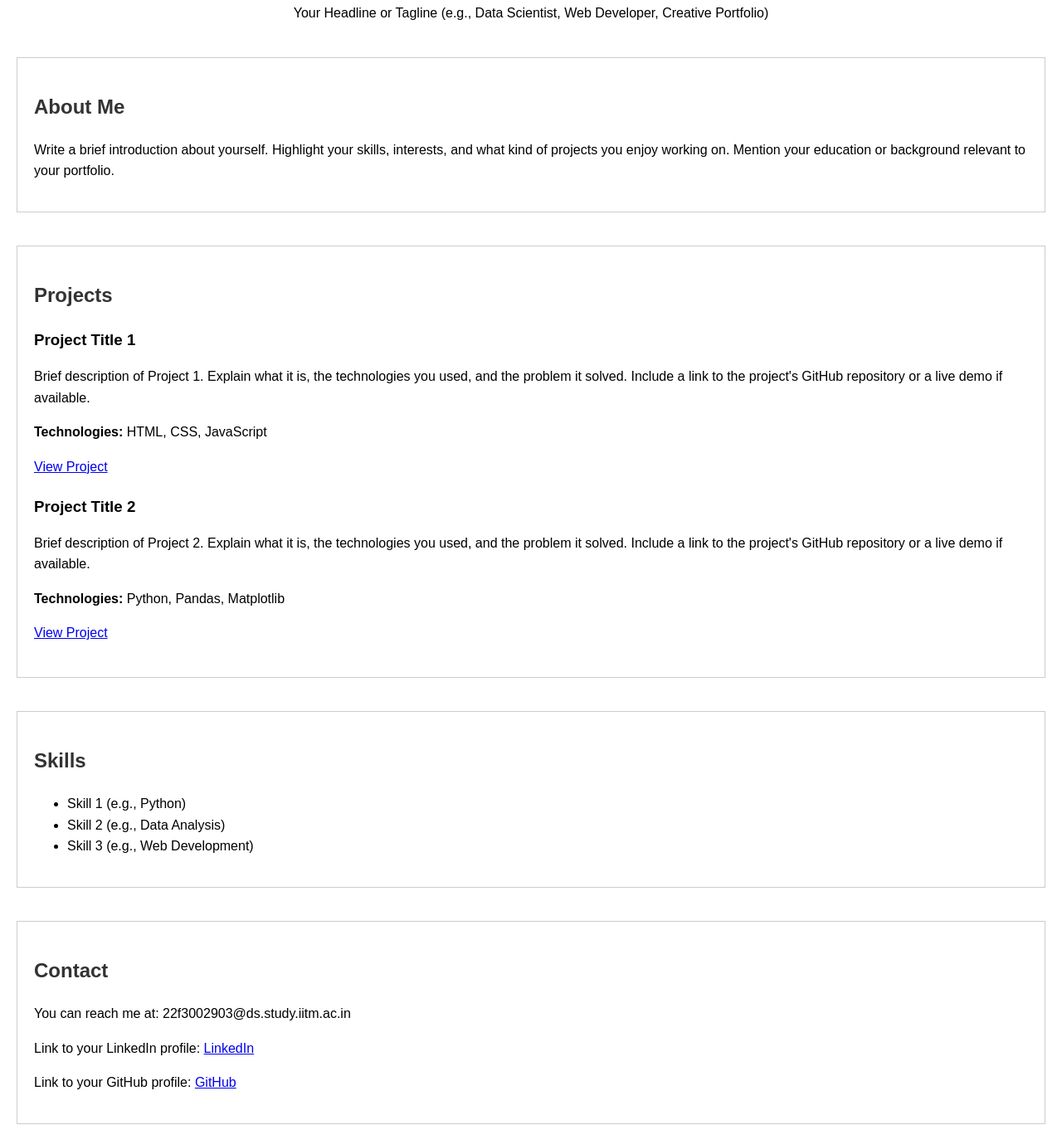
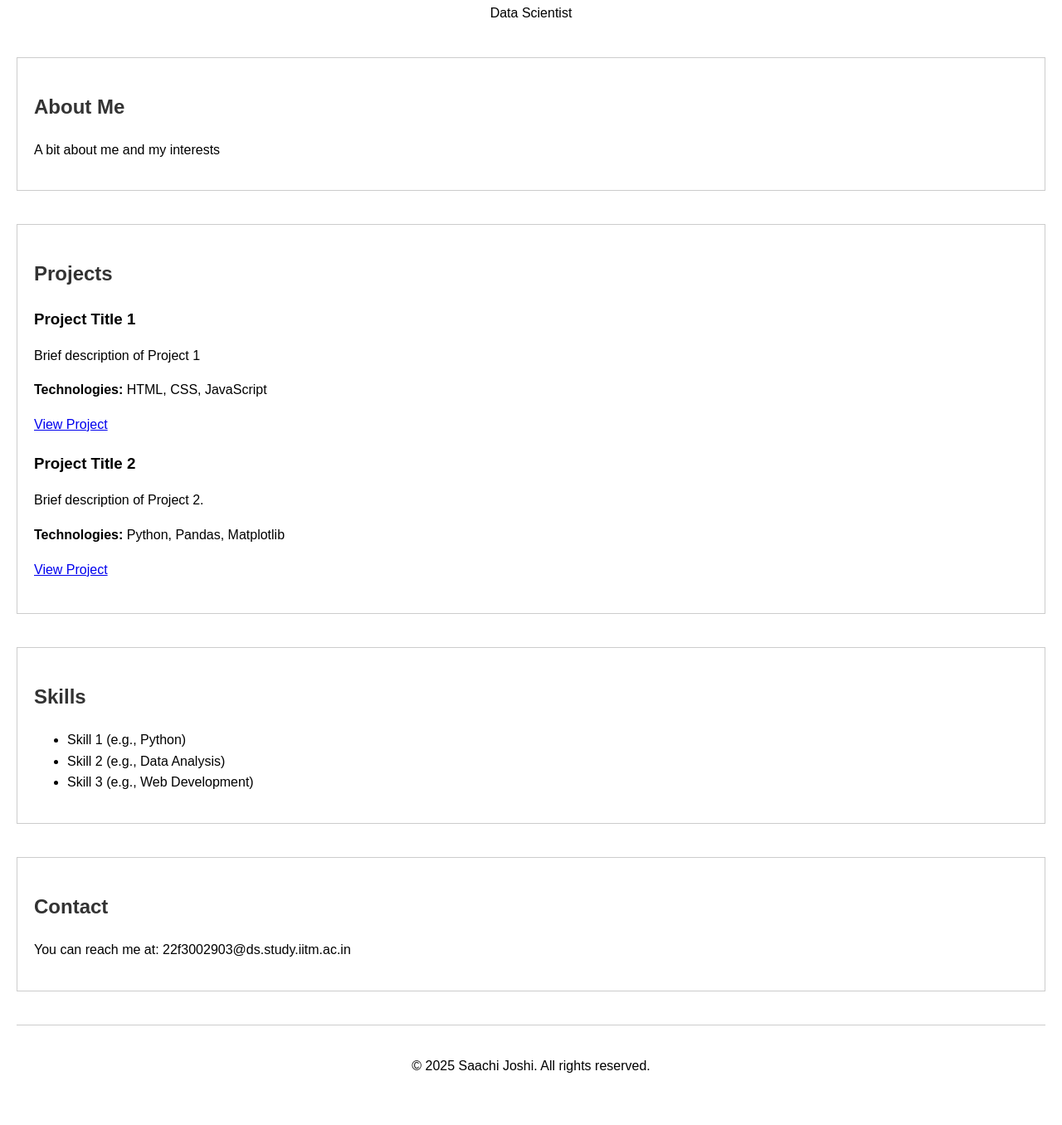
Before and after one commit to saachi14/repo, a plain HTML site: page index.html in a window 1280 px wide. Shown: the part 91-1447 px from the top of the page at 83% size. After the commit the page ends 1408 px from the top, so only its background shows below. Drawn offline with Linux system fonts and the light colour scheme.

Commit message:
Update index.html

```diff
--- a/index.html
+++ b/index.html
@@ -40,14 +40,13 @@
 
     <header>
         <h1>Saachi Joshi</h1>
-        <p>Your Headline or Tagline (e.g., Data Scientist, Web Developer, Creative Portfolio)</p>
+        <p>Data Scientist</p>
     </header>
 
     <section id="about">
         <h2>About Me</h2>
         <p>
-            Write a brief introduction about yourself. Highlight your skills, interests, and what kind of projects you enjoy working on.
-            Mention your education or background relevant to your portfolio.
+            A bit about me and my interests
         </p>
     </section>
 
@@ -56,8 +55,7 @@
         <div class="project">
             <h3>Project Title 1</h3>
             <p>
-                Brief description of Project 1. Explain what it is, the technologies you used, and the problem it solved.
-                Include a link to the project's GitHub repository or a live demo if available.
+                Brief description of Project 1
             </p>
             <p><strong>Technologies:</strong> HTML, CSS, JavaScript</p>
             <a href="#" target="_blank">View Project</a>
@@ -66,14 +64,11 @@
         <div class="project">
             <h3>Project Title 2</h3>
             <p>
-                Brief description of Project 2. Explain what it is, the technologies you used, and the problem it solved.
-                Include a link to the project's GitHub repository or a live demo if available.
+                Brief description of Project 2.
             </p>
             <p><strong>Technologies:</strong> Python, Pandas, Matplotlib</p>
             <a href="#" target="_blank">View Project</a>
         </div>
-
-        <!-- Add more projects as needed -->
 
     </section>
 
@@ -83,7 +78,6 @@
             <li>Skill 1 (e.g., Python)</li>
             <li>Skill 2 (e.g., Data Analysis)</li>
             <li>Skill 3 (e.g., Web Development)</li>
-            <!-- Add more skills -->
         </ul>
     </section>
 
@@ -93,12 +87,7 @@
             You can reach me at:
             <!--email_off-->22f3002903@ds.study.iitm.ac.in<!--/email_off-->
         </p>
-        <p>
-            Link to your LinkedIn profile: <a href="#" target="_blank">LinkedIn</a>
-        </p>
-        <p>
-            Link to your GitHub profile: <a href="#" target="_blank">GitHub</a>
-        </p>
+
     </section>
 
     <footer>
```
